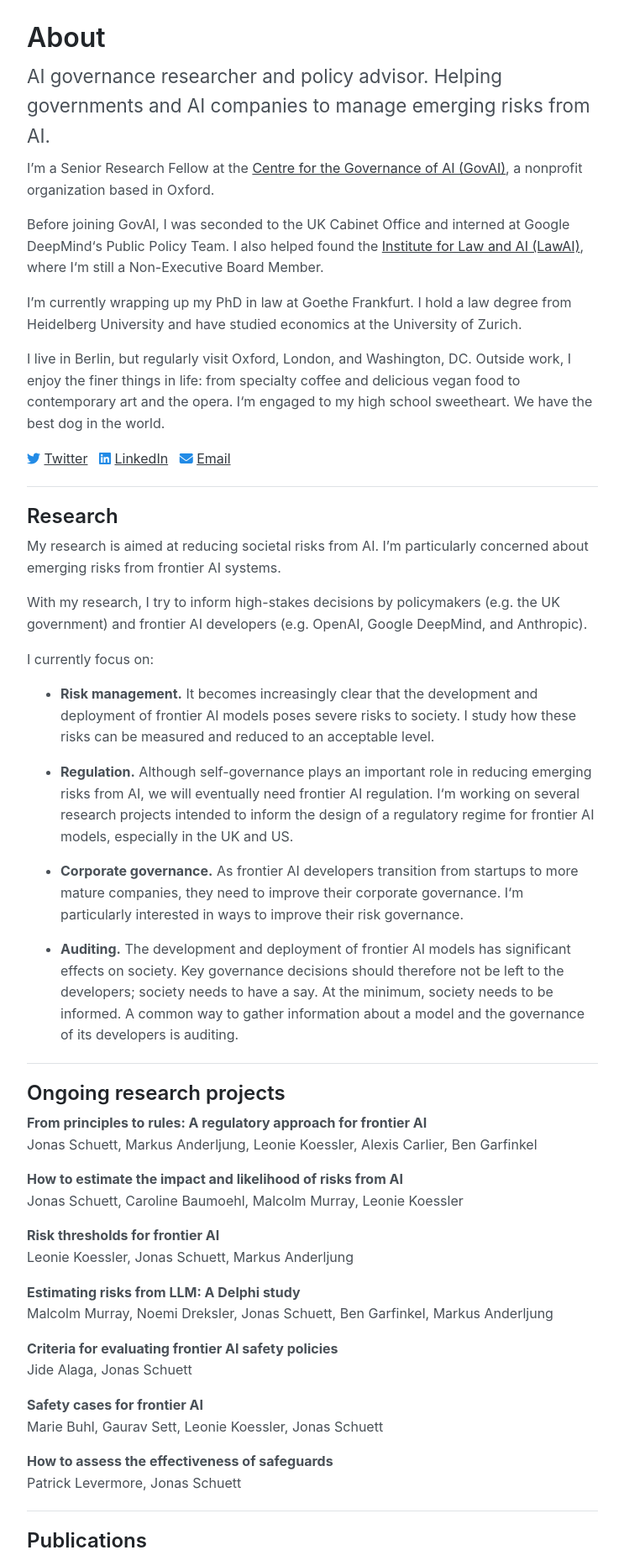
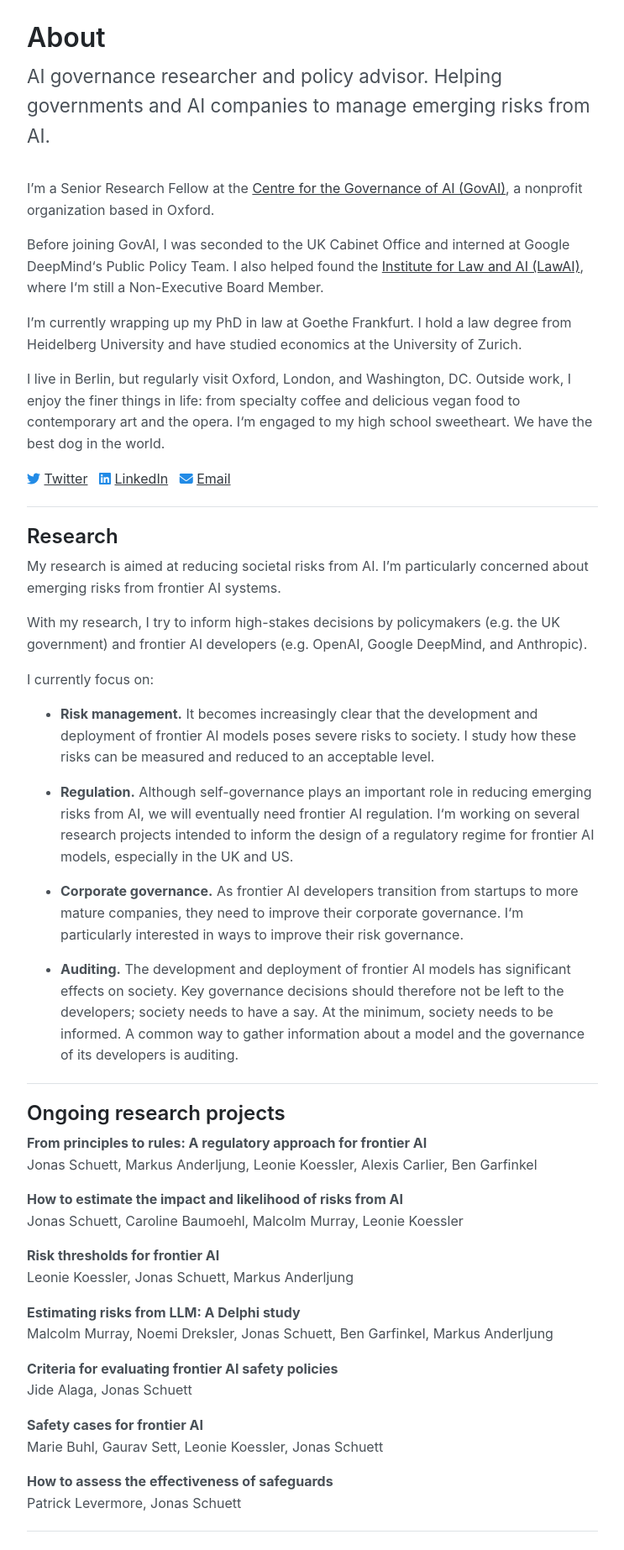
Before and after one commit to jonasschuett/jonasschuett.github.io, a Jekyll site: the page built from index.html, in a window 1280 px wide. Shown: the part 638-2484 px from the top of the page at 84% size, without its empty margins (268-1011 px from the left). Built offline with Jekyll 4.4.1, drawn with Linux system fonts in a browser that asks for light colours; nearby versions of some CDN libraries; the list of posts is cut into pages by our own code.

Commit message:
Update _type.scss

```diff
--- a/_sass/_type.scss
+++ b/_sass/_type.scss
@@ -113,5 +113,5 @@ a[href^="#fnref:"] {
   font-size: 1.4rem;
   font-weight: 400;
   color: var(--gray-700);
-  margin-bottom: .5rem;
+  margin-bottom: 2rem;
 }
```
